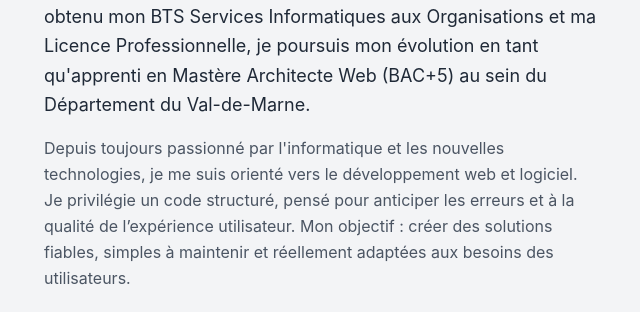
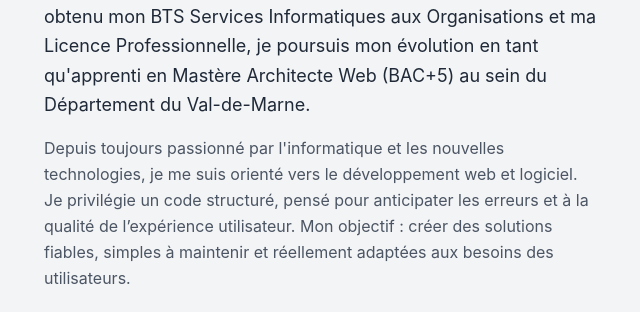
Before and after one commit to TabarBaptiste/portfolio, an Astro site: page / in a window 1280 px wide. Shown: the part 1100-1412 px from the top of the page, 620-1260 px from the left. Built offline with nearby package versions, Linux system fonts and the light colour scheme; Astro itself is replaced by a stand-in of ours; no server answers; animation ran at ten frames a second.

```diff
--- a/src/components/About.astro
+++ b/src/components/About.astro
@@ -61,7 +61,7 @@ if (monthDiff < 0 || (monthDiff === 0 && today.getDate() < birthDate.getDate()))
                     Depuis toujours passionné par l'informatique et les
                     nouvelles technologies, je me suis orienté vers le
                     développement web et logiciel. Je privilégie un code
-                    structuré, pensé pour anticiper les erreurs et à la
+                    structuré, pensé pour anticipater les erreurs et à la
                     qualité de l’expérience utilisateur. Mon objectif : créer
                     des solutions fiables, simples à maintenir et réellement
                     adaptées aux besoins des utilisateurs.
```
